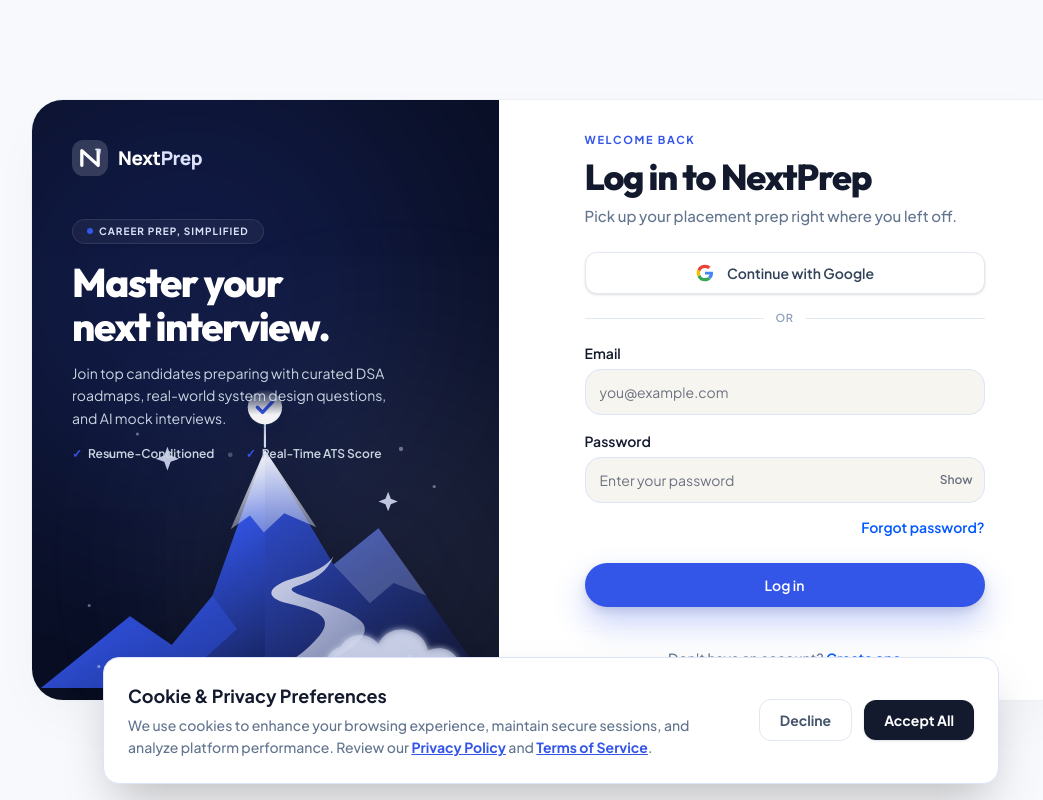
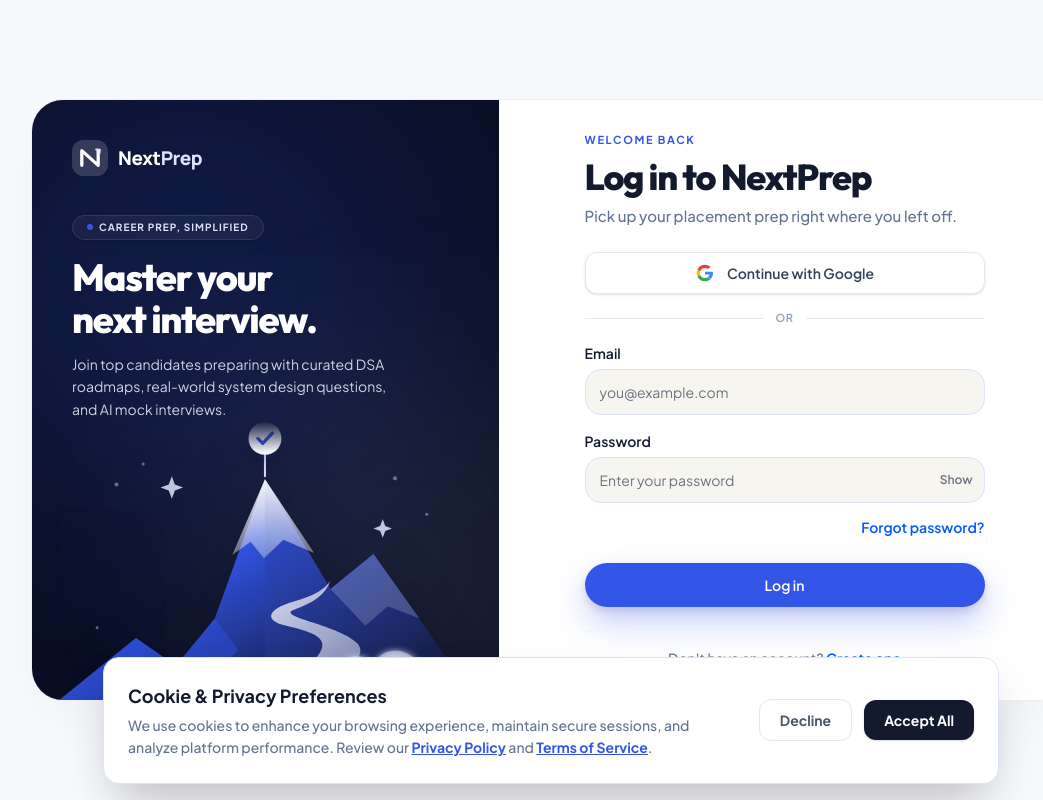
Before and after one commit to vivekmaini/NextPrep, a React (Vite) app in the folder client/: page /login in a window 1280 px wide. Shown: the whole page, without its empty margins (89-1132 px from the left). Built offline with nearby package versions, Linux system fonts and the light colour scheme; no server answers.

Commit message:
Lower mountain position to balance Login and Register layouts

```diff
--- a/client/src/components/layout/authLayout.jsx
+++ b/client/src/components/layout/authLayout.jsx
@@ -15,21 +15,16 @@
           {/* Top Content */}
           <div className="relative z-20">
             <BrandLogo dark />
-            <div className="mt-8 lg:mt-10">
+            <div className="mt-8 lg:mt-9">
               <span className="inline-flex items-center gap-1.5 rounded-full border border-white/10 bg-white/5 px-3.5 py-1 text-[10px] font-bold tracking-widest text-[#DCE3FA] backdrop-blur-md shadow-sm">
                 <span className="h-1.5 w-1.5 rounded-full bg-[#3355E8] animate-pulse" /> CAREER PREP, SIMPLIFIED
               </span>
-              <h2 className="mt-4 font-hero text-[36px] sm:text-[40px] font-extrabold leading-[1.1] tracking-[-0.04em] text-white">
+              <h2 className="mt-4 font-hero text-[34px] sm:text-[38px] font-extrabold leading-[1.12] tracking-[-0.04em] text-white">
                 Master your <br/> next interview.
               </h2>
-              <p className="mt-3.5 text-sm leading-relaxed text-slate-300 max-w-[340px]">
+              <p className="mt-3 text-xs sm:text-sm leading-relaxed text-slate-300 max-w-[340px]">
                 Join top candidates preparing with curated DSA roadmaps, real-world system design questions, and AI mock interviews.
               </p>
-              <div className="mt-4 flex items-center gap-3 text-xs font-semibold text-slate-300">
-                <span className="inline-flex items-center gap-1.5"><span className="text-[#3355E8]">✓</span> Resume-Conditioned</span>
-                <span className="text-slate-600">•</span>
-                <span className="inline-flex items-center gap-1.5"><span className="text-[#3355E8]">✓</span> Real-Time ATS Score</span>
-              </div>
             </div>
           </div>
 
--- a/client/src/index.css
+++ b/client/src/index.css
@@ -409,7 +409,7 @@
 .auth-mountain {
   display: block;
   width: 100%;
-  max-width: 450px;
+  max-width: 430px;
   margin: 0 auto;
   height: auto;
   filter: drop-shadow(0 20px 30px rgba(0, 0, 0, 0.25));
@@ -419,9 +419,9 @@
   position: absolute;
   z-index: 0;
   right: -3%;
-  bottom: -10px;
+  bottom: -28px;
   left: -3%;
   opacity: 0.95;
   pointer-events: none;
-  mask-image: linear-gradient(to bottom, transparent 0%, black 8%);
+  mask-image: linear-gradient(to bottom, transparent 0%, black 10%);
 }
```
